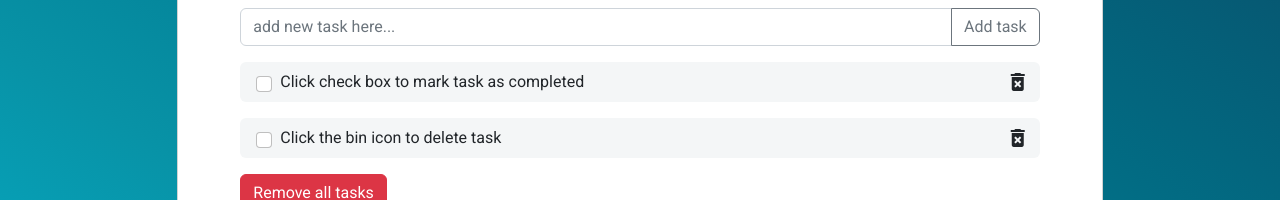
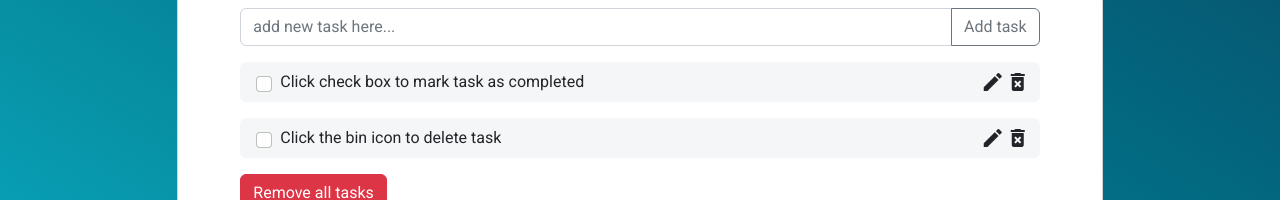
Before and after one commit to jaybay10/mega-nutun-todolist, an Angular app in the folder project-app/: page / in a window 1280 px wide. Shown: the part 175-375 px from the top of the page. Built offline with nearby package versions, Linux system fonts and the light colour scheme.

Commit message:
adding pencil icon for editing

```diff
--- a/project-app/src/app/task-lists/task-lists.component.css
+++ b/project-app/src/app/task-lists/task-lists.component.css
@@ -14,12 +14,23 @@ s{
     color: red;
 }
 
-mat-icon{
+mat-icon.edit{
+    position: absolute;
+    right: 35px;
+}
+
+mat-icon.delete{
     position: absolute;
     right: 10px;
 }
 
-mat-icon:hover{
+mat-icon.edit:hover{
+    cursor: pointer;
+    color: grey;
+    transition: 0.5s;
+}
+
+mat-icon.delete:hover{
     cursor: pointer;
     color: red;
     transition: 0.5s;
--- a/project-app/src/app/task-lists/task-lists.component.html
+++ b/project-app/src/app/task-lists/task-lists.component.html
@@ -4,14 +4,15 @@
         <li class="list-group-item">
           <input class="form-check-input me-2" type="checkbox" unchecked (click)="checkbox()"/>
           {{newTask.task}}
-          <mat-icon>delete_forever</mat-icon>
+          <mat-icon class="edit">create</mat-icon>
+          <mat-icon class="delete">delete_forever</mat-icon>
       </ul>
       <ng-template #BoxTicked>
         <ul class="list-group mb-0">
           <li class="list-group-item ">
             <input class="form-check-input me-2" type="checkbox" checked (click)="checkbox()"/>
             <s>{{newTask.task}}</s>
-            <mat-icon>delete_forever</mat-icon>
+            <mat-icon class="delete">delete_forever</mat-icon>
         </ul>
       </ng-template>
     </div>
```
